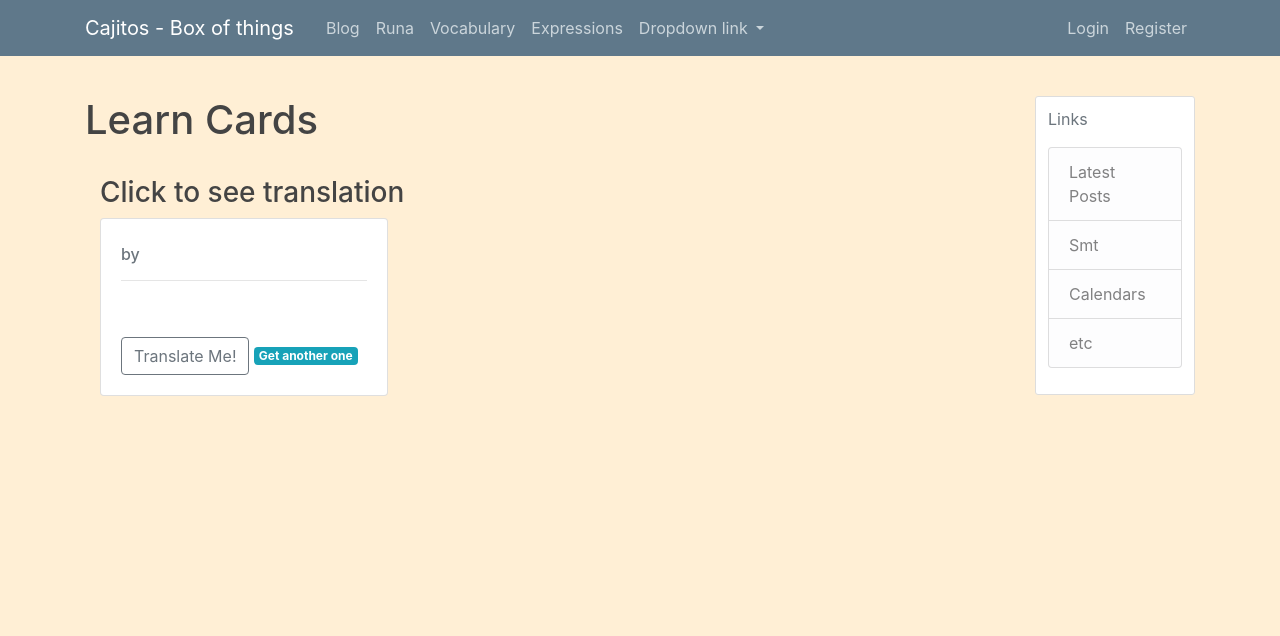
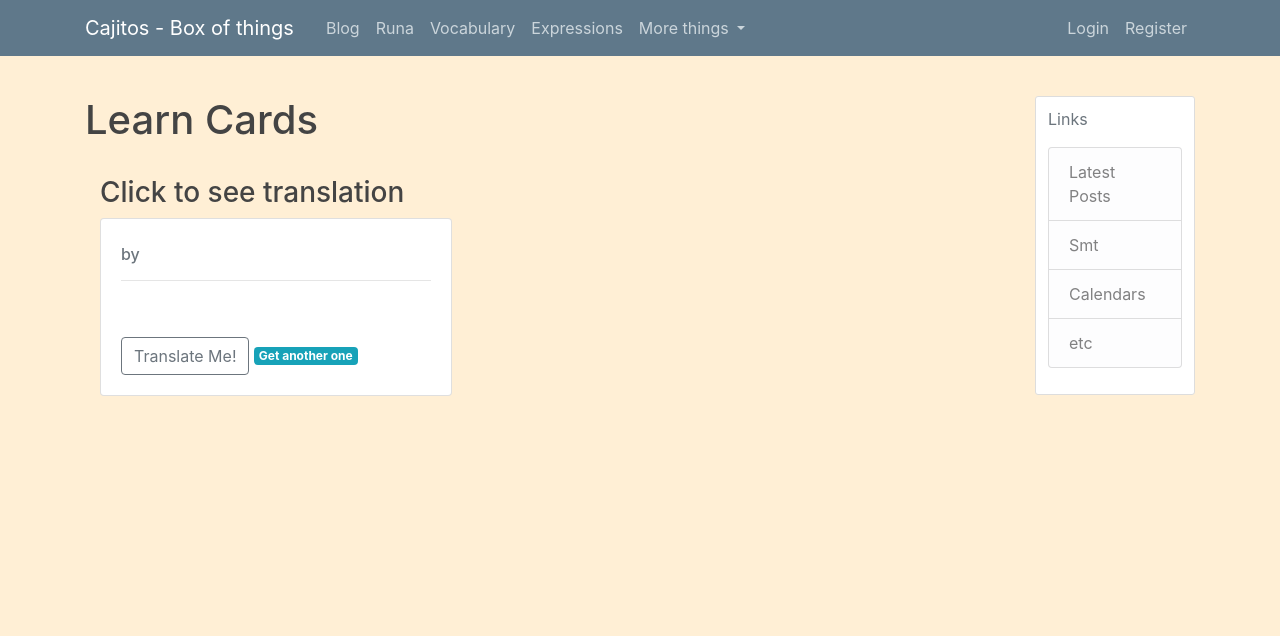
Before and after one commit to OlgaKuratkina/cajitos, a Python web app: template cajitos_site/templates/learn_cards.html in a window 1280 px wide. Shown: the top 636 px of the page. Run offline with Jinja, Linux system fonts and the light colour scheme; the template is opened without the code that fills it, so the values that code supplies are empty; some libraries are stand-ins or nearby versions.

Commit message:
minor tweaks

```diff
--- a/cajitos_site/misc/routes.py
+++ b/cajitos_site/misc/routes.py
@@ -8,7 +8,6 @@ from cajitos_site.misc import misc
 from cajitos_site.misc.forms import ExpressionForm
 from cajitos_site.models import VocabularyCard, ExpressionCard
 from cajitos_site.db_utils import get_cards_words, get_cards_expressions
-from cajitos_site.utils.utils import read_csv
 
 
 @misc.route("/cards", methods=['POST', 'GET'])
--- a/cajitos_site/templates/layout_blog.html
+++ b/cajitos_site/templates/layout_blog.html
@@ -35,7 +35,7 @@
                     <li class="nav-item dropdown">
                         <a class="nav-link dropdown-toggle" href="#" id="navbarDropdownMenuLink" role="button"
                            data-toggle="dropdown" aria-haspopup="true" aria-expanded="false">
-                            Dropdown link
+                            More things
                         </a>
                         <div class="dropdown-menu" aria-labelledby="navbarDropdownMenuLink">
                             <a class="dropdown-item" href="{{ url_for('misc.debug') }}">Debug</a>
--- a/cajitos_site/templates/learn_cards.html
+++ b/cajitos_site/templates/learn_cards.html
@@ -7,7 +7,7 @@
         <br>
         <h3>Click to see translation</h3>
 {#        Card here#}
-        <div class="card" style="width: 18rem;">
+        <div class="card" style="width: 22rem;">
 {#            <img class="card-img-top" src="..." alt="Card image cap">#}
             <div class="card-body">
                 <h5 class="card-title">{{ card.part_of_speech }}</h5>
```
Also changed, not shown: cajitos_site/errors/routes.py (line endings or trailing spaces), cajitos_site/misc/__init__.py (line endings or trailing spaces).
